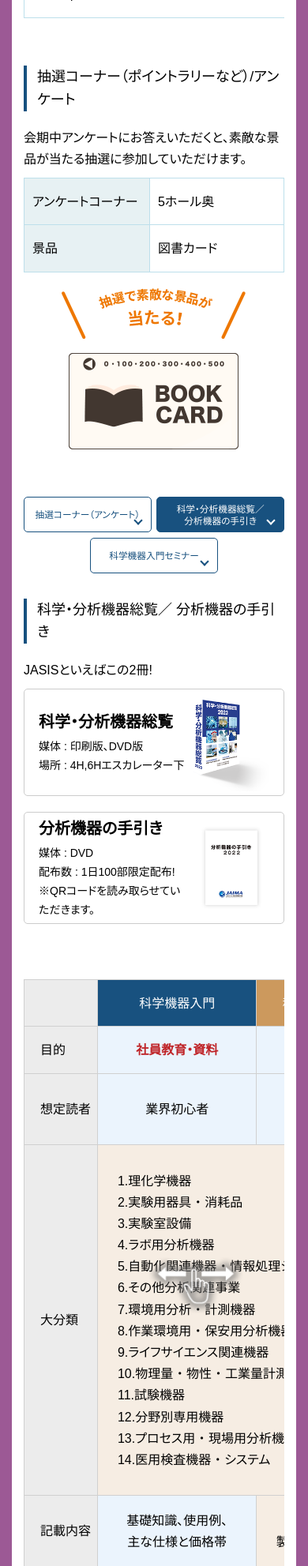
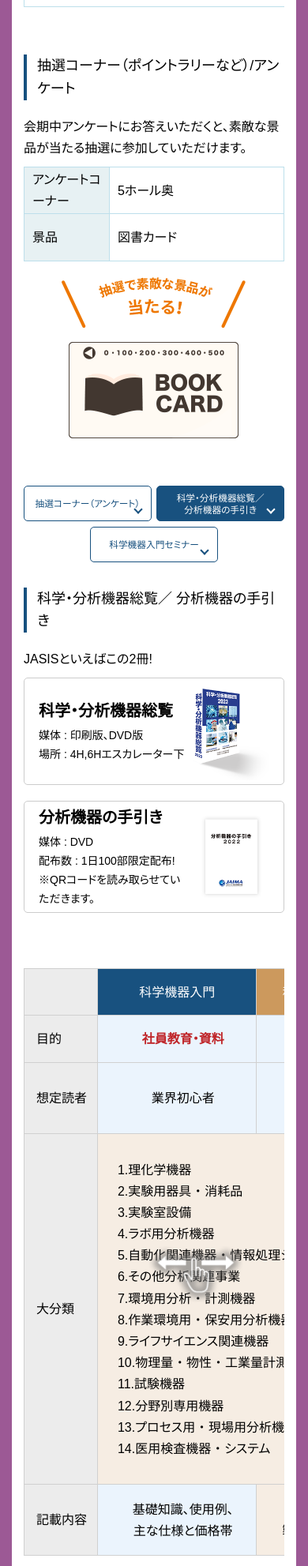
Before and after one commit to duongspm/jasis-official_2023, a PHP site: page /point/index.html in a window 390 px wide. Shown: the part 2400-4383 px from the top of the page at 79% size. Run offline with PHP 8.4, Linux system fonts and the light colour scheme; some libraries are stand-ins or nearby versions.

Commit message:
update done

```diff
--- a/assets/css/point.css
+++ b/assets/css/point.css
@@ -1240,6 +1240,9 @@
     .book__content {
         padding: 20px 20px 25px 20px;
     }
+    .register__box{
+        padding: 18px;
+    }
 }
 @media (max-width: 414px) {
     .lottery__title {
@@ -1272,4 +1275,24 @@
         width: 100%;
         padding: 20px 82px;
     }
+    .benefits__right {
+        height: auto;
+    }
+    .seminar__table {
+        margin-top: 120px;
+    }
+    .lottery-col1{
+        width: 33%;
+    }
+    .lottery-col2{
+        width: 67%;
+    }
 }
+@media (max-width: 390px){
+    .seminar__btn {
+        padding: 20px 62px;
+    }
+    .info-row {
+        padding-left: 15px;
+    }
+}
```
